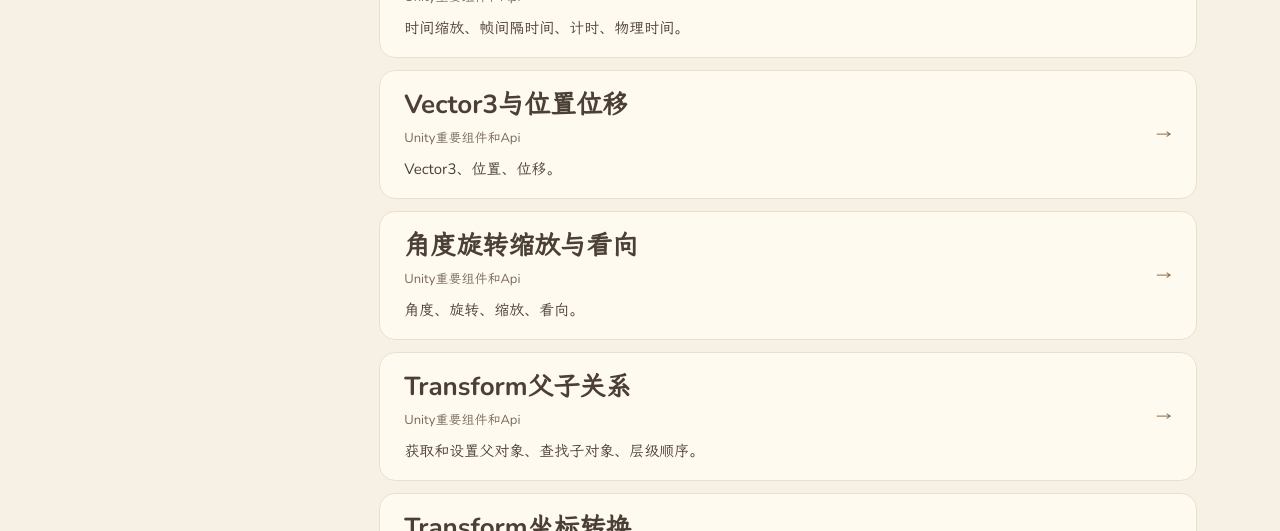
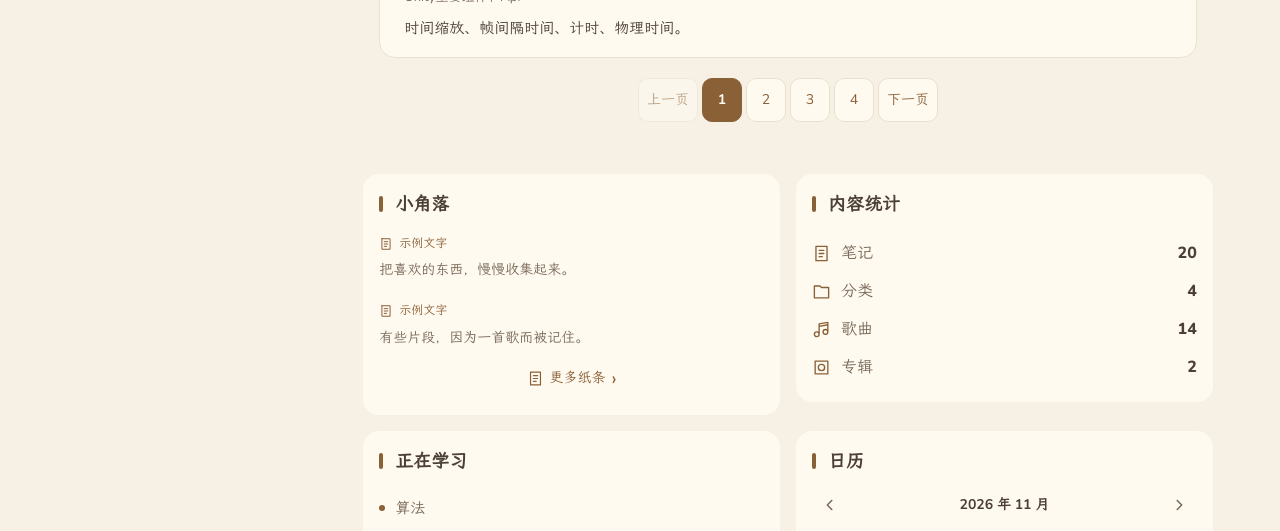
Before and after one commit to Peanora/peanoras-space, a Vue app: page / in a window 1280 px wide. Shown: the part 1564-2095 px from the top of the page. Built offline with nearby package versions, Linux system fonts and the light colour scheme; no server answers.

Commit message:
Paginate articles on the homepage

```diff
--- a/src/router/index.js
+++ b/src/router/index.js
@@ -42,7 +42,8 @@ const router = createRouter({
     },
   ],
   scrollBehavior(to, from, savedPosition) {
-    if (!savedPosition && to.path === from.path && to.hash === from.hash && to.fullPath !== from.fullPath) return false;
+    const articlePageChanged = to.path === '/' && to.hash === '#home-articles' && to.query.page !== from.query.page;
+    if (!savedPosition && !articlePageChanged && to.path === from.path && to.hash === from.hash && to.fullPath !== from.fullPath) return false;
     // Same-page and repeated hash links also pass through scrollBehavior.
     // Reveal home themes hidden by category filtering before locating them.
     if (!savedPosition && to.path === '/' && to.hash) window.dispatchEvent(new CustomEvent('peanora:home-anchor', { detail: to.hash }));
--- a/src/views/HomeView.vue
+++ b/src/views/HomeView.vue
@@ -1,12 +1,36 @@
 <script setup>
-import { computed, ref } from 'vue';
+import { computed, ref, watch } from 'vue';
+import { useRoute } from 'vue-router';
 import OriginalHome from '../components/home/OriginalHome.vue';
 import { contentDocument, editingContent } from '../content/store';
 import { unityEntries } from '../content/unityNotes';
 
+const articlesPerPage = 6;
+const route = useRoute();
 const articleFeed = ref(null);
 const articles = computed(() => unityEntries(contentDocument.value)
   .sort((a, b) => (b.date || '').localeCompare(a.date || '')));
+const pageCount = computed(() => Math.ceil(articles.value.length / articlesPerPage));
+const currentPage = computed(() => {
+  const requestedPage = route.query.page;
+  if (typeof requestedPage !== 'string' || !/^[1-9]\d*$/.test(requestedPage)) return 1;
+  return Math.min(Number(requestedPage), Math.max(1, pageCount.value));
+});
+const pageArticles = computed(() => {
+  const start = (currentPage.value - 1) * articlesPerPage;
+  return articles.value.slice(start, start + articlesPerPage);
+});
+
+function articlePageLocation(page) {
+  const query = { ...route.query };
+  if (page === 1) delete query.page;
+  else query.page = String(page);
+  return { path: '/', query, hash: '#home-articles' };
+}
+
+watch(() => route.query.page, () => {
+  if (route.hash === '#home-articles') articleFeed.value?.focus({ preventScroll: true });
+}, { flush: 'post' });
 
 function showArticles(shouldScroll = true) {
   if (shouldScroll) {
@@ -25,8 +49,8 @@ function showArticles(shouldScroll = true) {
         <h2 id="home-articles-title">文章</h2>
         <RouterLink class="text-link" to="/archive">查看文章归档 <span aria-hidden="true">↗</span></RouterLink>
       </header>
-      <ul v-if="articles.length" class="home-articles-list">
-        <li v-for="note in articles" :key="note.id">
+      <ul v-if="pageArticles.length" class="home-articles-list">
+        <li v-for="note in pageArticles" :key="note.id">
           <article>
             <RouterLink class="home-article-link space-panel" :to="`/unity-notes/${note.id}`" :aria-labelledby="`home-article-${note.id}`">
               <div>
@@ -43,6 +67,14 @@ function showArticles(shouldScroll = true) {
         </li>
       </ul>
       <p v-else class="home-articles-empty space-panel">文章发布后会显示在这里。</p>
+      <nav v-if="pageCount > 1" class="home-articles-pagination" aria-label="文章分页">
+        <RouterLink v-if="currentPage > 1" :to="articlePageLocation(currentPage - 1)" :aria-current-value="null">上一页</RouterLink>
+        <button v-else type="button" disabled>上一页</button>
+        <RouterLink v-for="number in pageCount" :key="number" :to="articlePageLocation(number)"
+          :aria-label="`第 ${number} 页`" :aria-current-value="number === currentPage ? 'page' : null">{{ number }}</RouterLink>
+        <RouterLink v-if="currentPage < pageCount" :to="articlePageLocation(currentPage + 1)" :aria-current-value="null">下一页</RouterLink>
+        <button v-else type="button" disabled>下一页</button>
+      </nav>
     </section>
   </div>
 </template>
@@ -60,9 +92,19 @@ function showArticles(shouldScroll = true) {
 .home-article-summary { margin-top: 6px; color: var(--text); font-size: 15px; }
 .home-article-arrow { color: var(--accent); }
 .home-articles-empty { padding: 20px; color: var(--muted); }
+.home-articles-pagination { display: flex; flex-wrap: wrap; justify-content: center; gap: 4px; margin-top: 20px; }
+.home-articles-pagination a, .home-articles-pagination button { display: inline-grid; place-items: center; min-width: 40px; min-height: 44px; padding: 6px 8px; border: 1px solid var(--line); border-radius: 10px; background: var(--surface); color: var(--accent); font-size: 14px; }
+.home-articles-pagination a:hover { background: var(--accent-soft); }
+.home-articles-pagination a[aria-current="page"] { border-color: var(--accent); background: var(--accent); color: var(--surface); font-weight: 700; }
+.home-articles-pagination button:disabled { opacity: .55; cursor: default; }
 
+@media (min-width: 1440px) {
+  /* The last page can still align beneath the fixed header when only a few cards remain. */
+  .home-articles:has(.home-articles-pagination) { min-height: calc(100dvh - 100px); }
+}
 @media (max-width: 767px) {
   .home-articles { padding-inline: 8px; }
   .home-article-link { padding-inline: 16px; }
+  .home-articles-pagination a, .home-articles-pagination button { min-width: 36px; padding-inline: 6px; }
 }
 </style>
```
Also changed, not shown: 2 other files (tests, documents, lock files or other folders).
